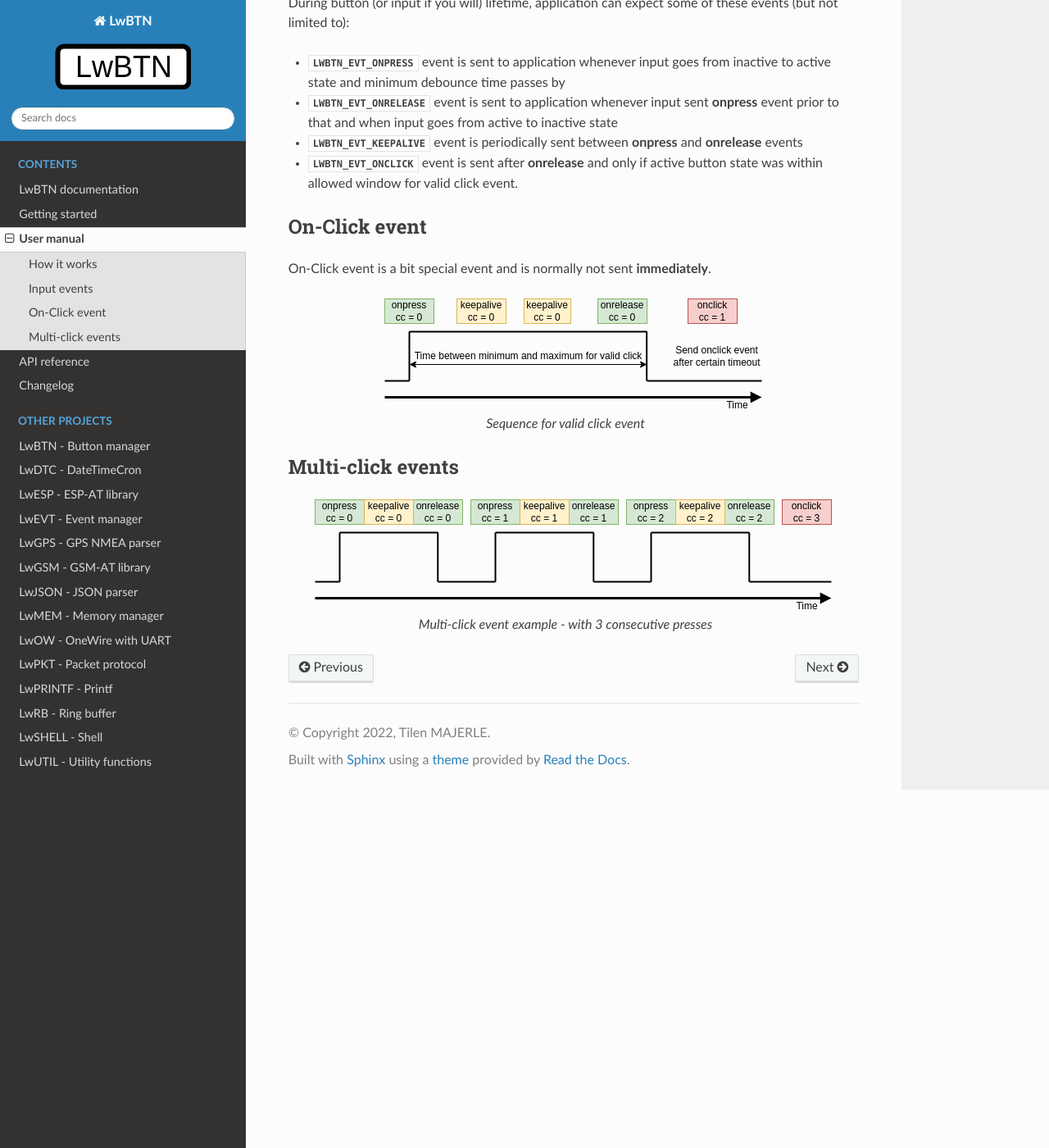
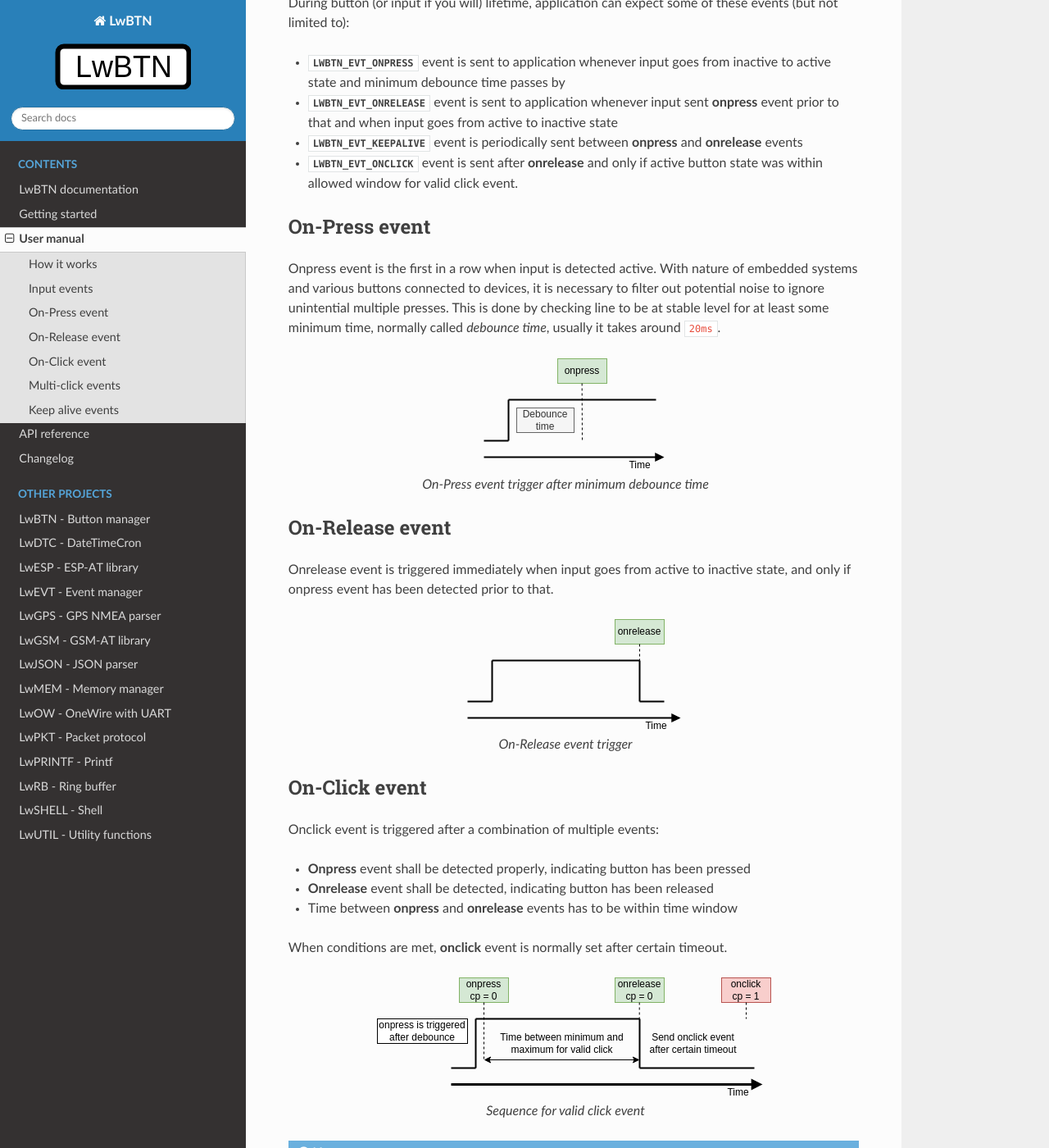
Before and after one commit to MaJerle/lwbtn, a Sphinx documentation site: the page built from docs/user-manual/index.rst, in a window 1280 px wide and 1400 px high, scrolled down 665 px. Shown: the whole window at 82% size. Built offline with Sphinx 7.4.7 and the Read the Docs theme 2.0.0, drawn with Linux system fonts in a browser that asks for light colours; the version number could not be read and is left out; some of the changed text lies outside the part shown.

Commit message:
Improve the docs

```diff
--- a/docs/user-manual/index.rst
+++ b/docs/user-manual/index.rst
@@ -29,10 +29,40 @@ During button (or input if you will) lifetime, application can expect some of th
 * :c:enum:`LWBTN_EVT_KEEPALIVE` event is periodically sent between **onpress** and **onrelease** events
 * :c:enum:`LWBTN_EVT_ONCLICK` event is sent after **onrelease** and only if active button state was within allowed window for valid click event.
 
+On-Press event
+^^^^^^^^^^^^^^
+
+Onpress event is the first in a row when input is detected active.
+With nature of embedded systems and various buttons connected to devices, it is necessary to filter out potential noise to ignore unintential multiple presses.
+This is done by checking line to be at stable level for at least some minimum time, normally called *debounce time*, usually it takes around ``20ms``.
+
+.. figure:: ../static/images/btn-events-press.svg
+    :align: center
+    :alt: On-Press event trigger after minimum debounce time
+
+    On-Press event trigger after minimum debounce time
+
+On-Release event
+^^^^^^^^^^^^^^^^
+
+Onrelease event is triggered immediately when input goes from active to inactive state, and only if onpress event has been detected prior to that.
+
+.. figure:: ../static/images/btn-events-release.svg
+    :align: center
+    :alt: On-Release event trigger
+
+    On-Release event trigger
+
 On-Click event
 ^^^^^^^^^^^^^^
 
-On-Click event is a bit special event and is normally not sent **immediately**.
+Onclick event is triggered after a combination of multiple events:
+
+- **Onpress** event shall be detected properly, indicating button has been pressed
+- **Onrelease** event shall be detected, indicating button has been released
+- Time between **onpress** and **onrelease** events has to be within time window
+
+When conditions are met, **onclick** event is normally set after certain timeout.
 
 .. figure:: ../static/images/btn-events-click.svg
     :align: center
@@ -40,11 +70,26 @@ On-Click event is a bit special event and is normally not sent **immediately**.
 
     Sequence for valid click event
 
+.. note::
+    Adding a timeout feature, allows application handle **multi-onclick** events, a feature that is explained in next chapter.
+
 Multi-click events
 ^^^^^^^^^^^^^^^^^^
+
+Simplified diagram, ignoring debounce time indicators, is below.
+**cp** indicates number of detected **consecutive onclick press** events, to be reported in the final **onclick** event
 
 .. figure:: ../static/images/btn-events-click-multi.svg
     :align: center
     :alt: Multi-click event example - with 3 consecutive presses
 
     Multi-click event example - with 3 consecutive presses
+
+.. figure:: ../static/images/btn-events-click-multi-over.svg
+    :align: center
+    :alt: Multi-click events with too many clicks
+
+    Multi-click events with too many clicks
+
+Keep alive events
+^^^^^^^^^^^^^^^^^
```
Also changed, not shown: docs/static/images/btn-events-click-multi-over.svg (added), docs/static/images/btn-events-click-multi.svg, docs/static/images/btn-events-click.svg, docs/static/images/btn-events-press.svg (added), docs/static/images/btn-events-release.svg (added), 1 other file.
